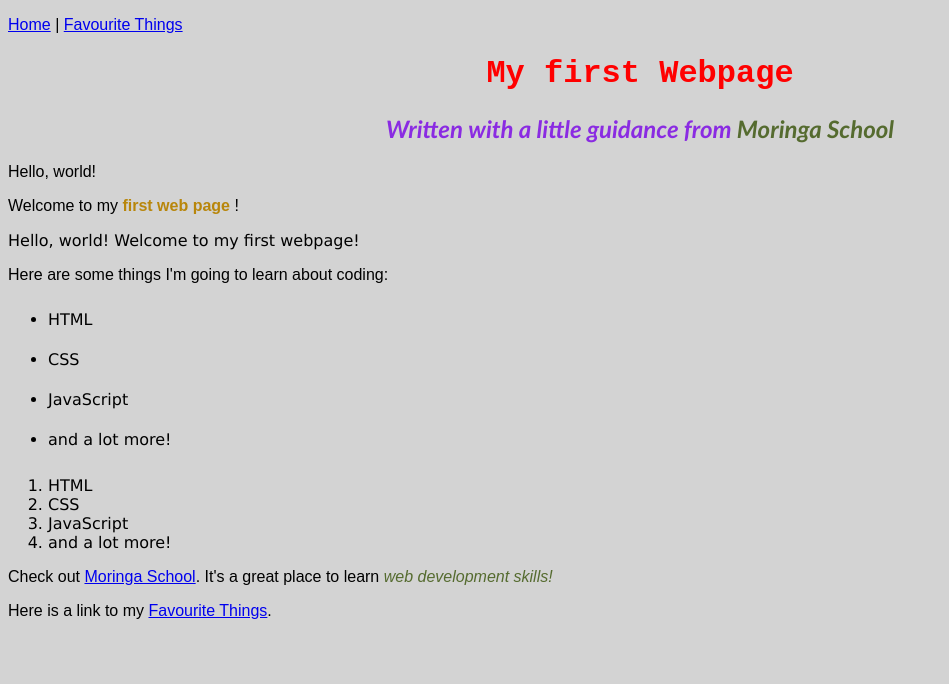
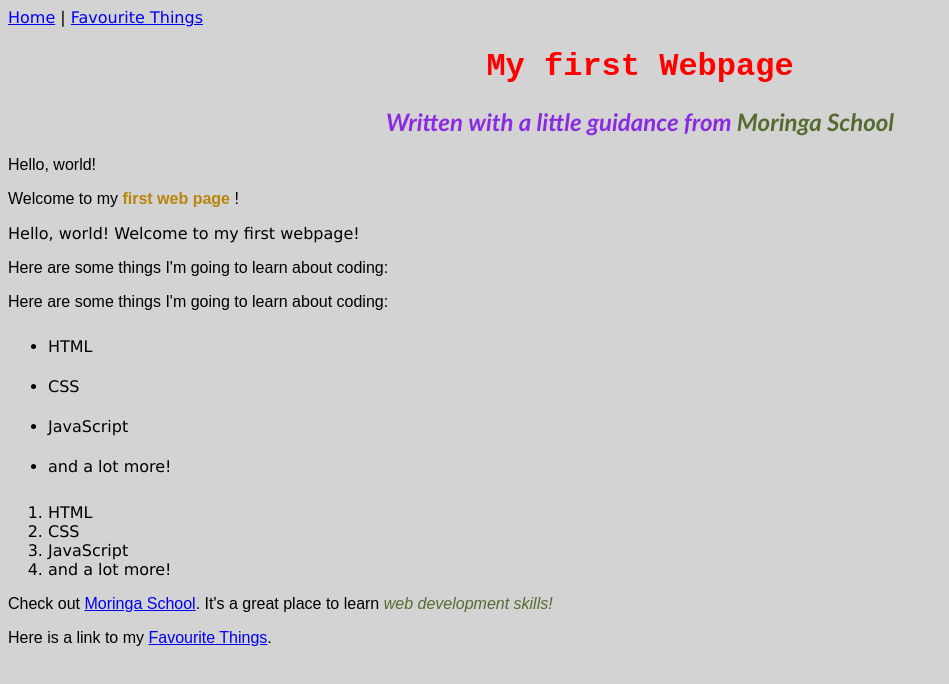
Before and after one commit to themaryanjuguna/MSmy-first-webpage, a plain HTML site: page index.html in a window 1280 px wide. Shown: the whole page, without its empty margins (0-949 px from the left). Drawn offline with Linux system fonts and the light colour scheme.

Commit message:
updated links

```diff
--- a/index.html
+++ b/index.html
@@ -5,15 +5,18 @@
   <link href="CSS/styles.css" rel="stylesheet" type="text/css">
 </head>
 <body>
-  <p><a href="/index.html">Home</a> | <a href="/my-favorite-things.html">Favourite Things</a></p>
+  <a href="index.html">Home</a> | <a href="my-favorite-things.html">Favourite Things</a>
+
   <h1>My first Webpage</h1>
   <h2>Written with a little guidance from <em>Moringa School</em></h2>
 
   <p>Hello, world!</p>
-  <p>Welcome to my <strong>first web page</strong> !</p>
+  <p>Welcome to my <strong>first web page </strong>!</p>
   Hello, world!
   Welcome to my first webpage!
   <p>Here are some things I'm going to learn about coding:</p>
+  <p>Here are some things I'm going to learn about coding:</p>
+
   <ul>
     <li>HTML</li>
     <li>CSS</li>
```
Also changed, not shown: my-favorite-things.html (+1 -1 lines), my-first-webpage.html (+1 -1 lines).
